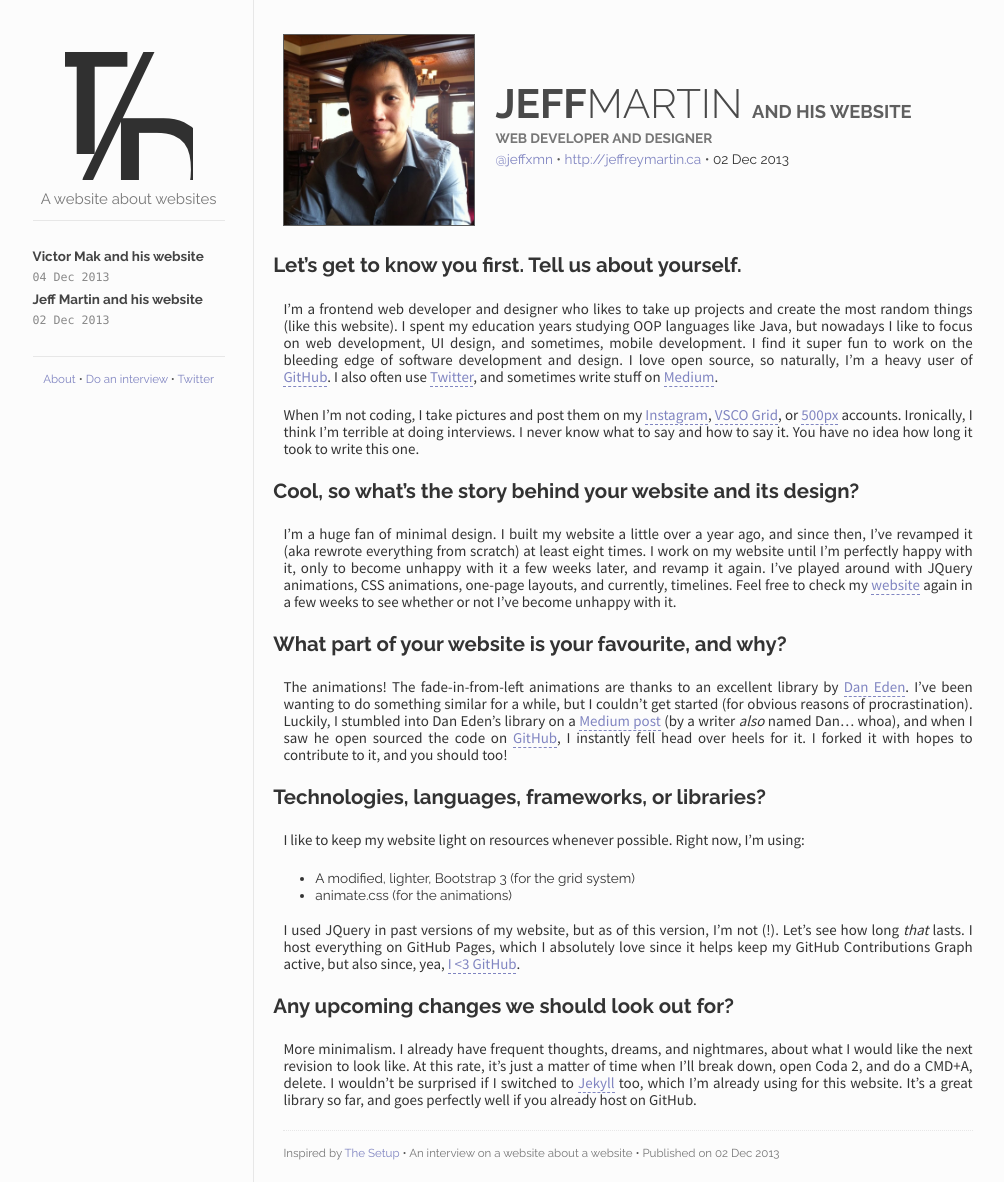
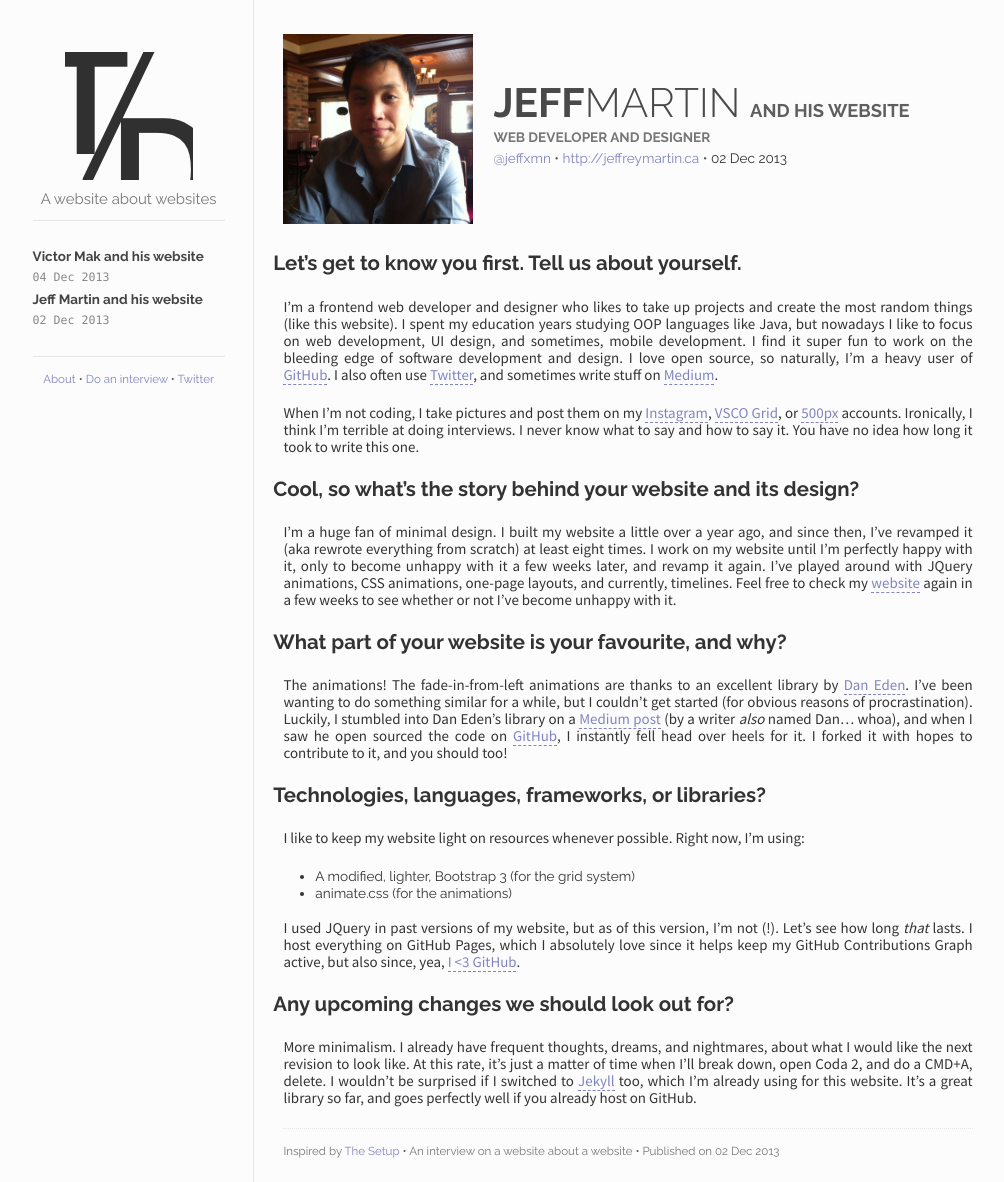
Before and after one commit to the-development/thedevelopment, a Jekyll site: the page built from _posts/2013-12-02-jeff-martin.md, in a window 1280 px wide. Shown: the whole page, without its empty margins (117-1121 px from the left). Built offline with Jekyll 4.4.1, drawn with Linux system fonts in a browser that asks for light colours; Markdown is read by kramdown in place of the engine named in the settings.

Commit message:
Tweaks to dps

```diff
--- a/_includes/post.html
+++ b/_includes/post.html
@@ -4,7 +4,7 @@
   </div>
   <div id="post-info">
     <div id="dp-container">
-      <img id="dp" src="/images/dps/{{ page.img }}.jpg">
+      <img id="dp" src="/images/dps/{{ page.img }}">
     </div>
     <div id="info-container">
       <h1 id="post-title"><span class="bold">{{ page.firstname }}</span><span class="thin">{{ page.lastname }}</span> <span id="post-title-suffix">{{ page.titlesuffix }}</span></h1>
--- a/_posts/2013-12-02-jeff-martin.md
+++ b/_posts/2013-12-02-jeff-martin.md
@@ -4,7 +4,7 @@ firstname: Jeff
 lastname: Martin
 titlesuffix:  and his website
 position: Web developer and designer
-img: jeffmartin
+img: jeffmartin.jpg
 twitter: jeffxmn
 website: http://jeffreymartin.ca
 date:   2013-12-02 17:44:20
--- a/css/main.css
+++ b/css/main.css
@@ -134,7 +134,6 @@ a:hover {
 
 #dp {
   max-width: 225px;
-  border: 1px solid #5c5c5c;
 }
 
 #dp-container {
```
Also changed, not shown: _posts/2013-12-04-victor-mak.md (+1 -1 lines).
